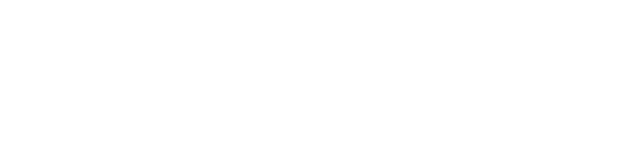
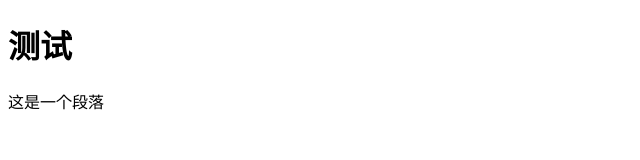
Before and after one commit to DoPaPa/gittest, a plain HTML site: page index.html in a window 1280 px wide. Shown: the whole page, without its empty margins (0-640 px from the left). Drawn offline with Linux system fonts and the light colour scheme.

Commit message:
add p element

```diff
--- a/index.html
+++ b/index.html
@@ -5,6 +5,7 @@
 	<title>Document</title>
 </head>
 <body>
-
+	<h1>测试</h1>
+	<p>这是一个段落</p>
 </body>
 </html>
```
